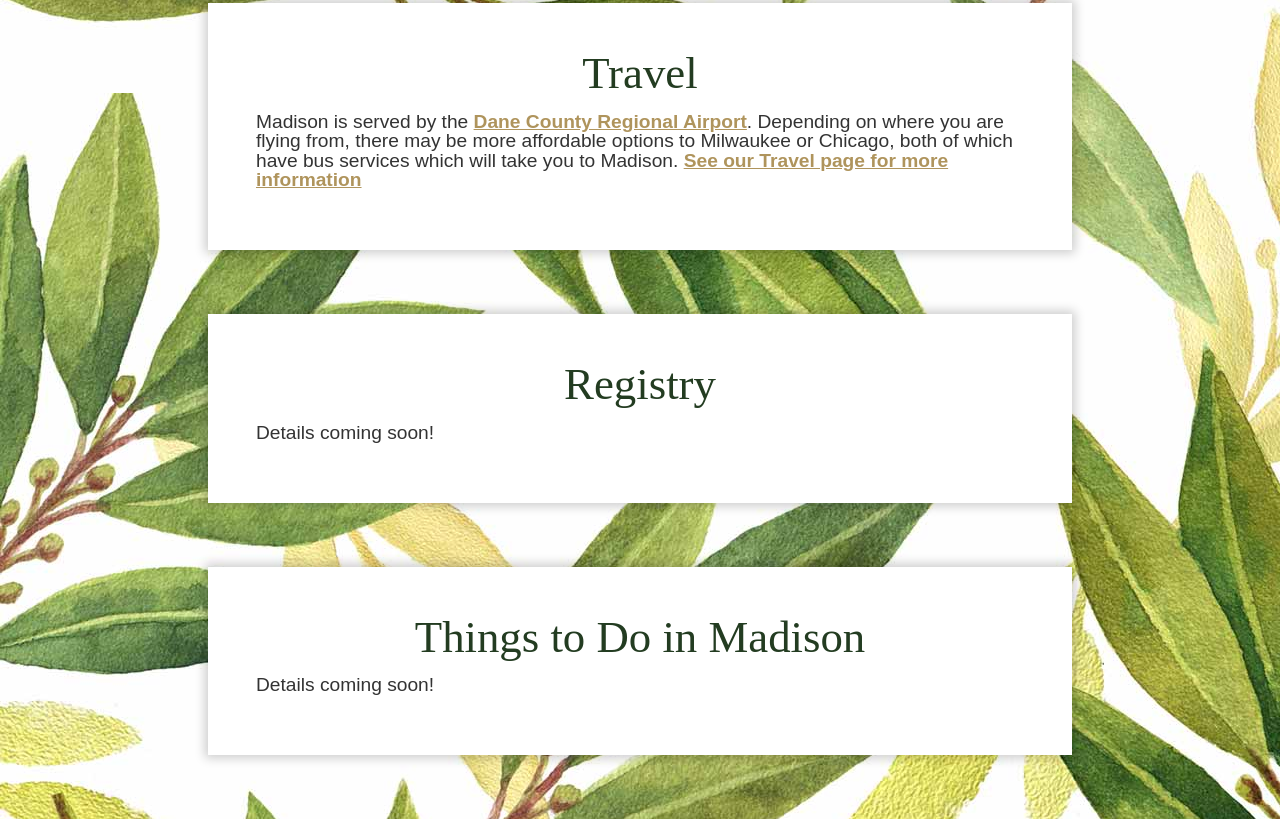
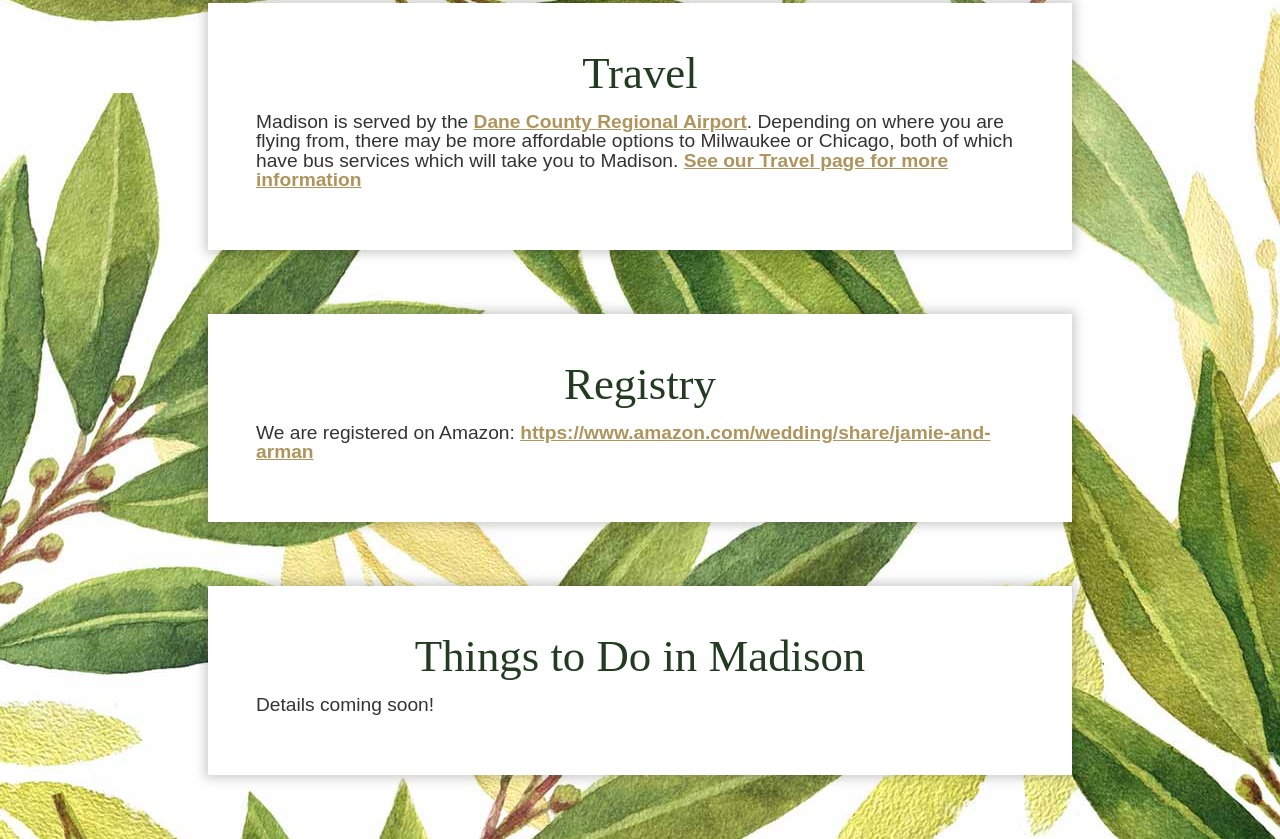
Before and after one commit to jamiegutkowski/wedding, a website: page index.html in a window 1280 px wide. Shown: the part 1507-2346 px from the top of the page. Drawn offline with Linux system fonts and the light colour scheme; a web font is replaced by a local one.

Commit message:
adds registry info

```diff
--- a/index.html
+++ b/index.html
@@ -133,7 +133,7 @@
 
 	  	<div class="card">
   			<h2>Registry</h2>
-  			<p>Details coming soon!</p>
+  			<p>We are registered on Amazon: <a href="https://www.amazon.com/wedding/share/jamie-and-arman">https://www.amazon.com/wedding/share/jamie-and-arman</a></p>
 		</div>
 
 
```
Also changed, not shown: registry.html (+1 -1 lines).
